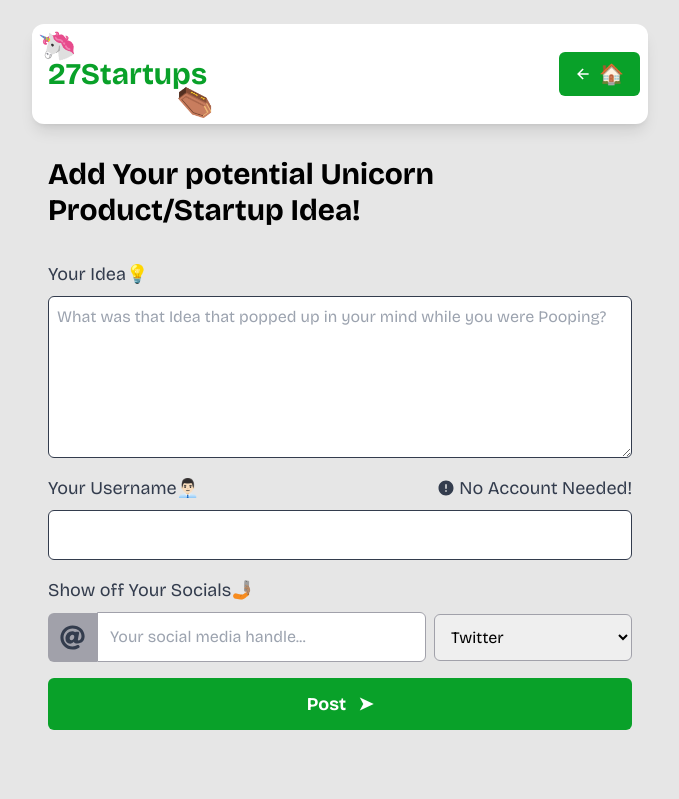
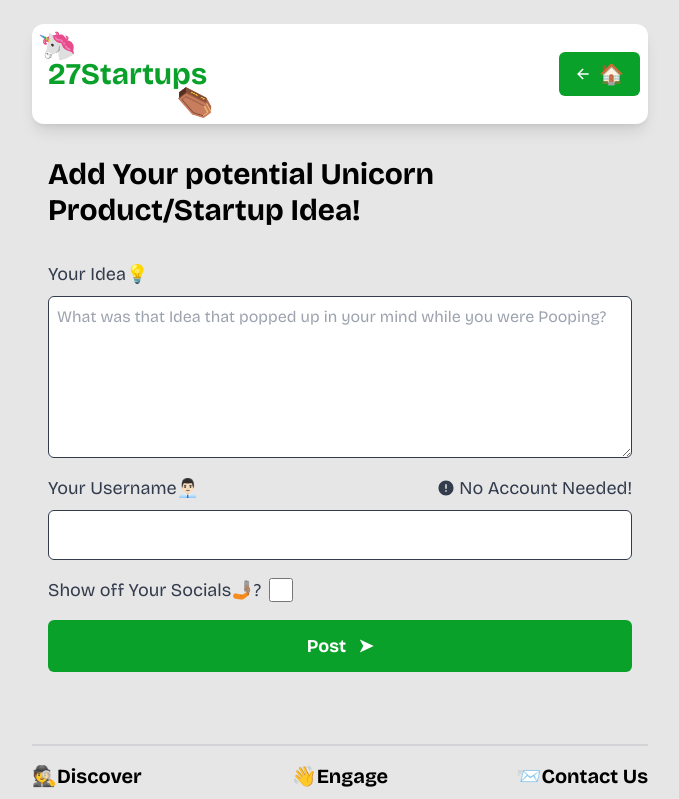
Before and after one commit to nilaachandra/27-Startups, a React (Vite) app: page /add-an-idea in a window 1280 px wide. Shown: the top 799 px of the page, without its empty margins (300-979 px from the left). Built offline with nearby package versions, Linux system fonts and the light colour scheme; no server answers; the database is empty.

Commit message:
anonymous poster logic added, hidding you identity

```diff
--- a/src/Pages/AddPosts.jsx
+++ b/src/Pages/AddPosts.jsx
@@ -8,19 +8,23 @@ import Loader from "../Components/Loader";
 import { useNavigate } from "react-router-dom";
 
 const AddPosts = () => {
-  const navigate = useNavigate()
+  const navigate = useNavigate();
   const { postIdea, loading, error, refetch } = useSupaContext();
   const [description, setDescription] = useState("");
   const [username, setUsername] = useState("");
   const [socialHandle, setSocialHandle] = useState("");
   const [socialType, setSocialType] = useState("Twitter");
+  const [showSocials, setShowSocials] = useState(false); // New state variable
   const [isPosting, setIsPosting] = useState(false);
+
   const handleSubmit = async (e) => {
     e.preventDefault();
+
     let twitter = false;
     let instagram = false;
     let github = false;
 
+    if (showSocials) {
       switch (socialType) {
         case "Twitter":
           twitter = true;
@@ -34,6 +38,7 @@ const AddPosts = () => {
         default:
           break;
       }
+    }
 
     // Show loading state in button
     setIsPosting(true);
@@ -42,7 +47,7 @@ const AddPosts = () => {
       const ideaData = {
         description,
         username,
-        social_username: socialHandle,
+        social_username: showSocials ? socialHandle : null,
         twitter,
         instagram,
         github,
@@ -54,20 +59,22 @@ const AddPosts = () => {
       setUsername("");
       setSocialHandle("");
       setSocialType("Twitter");
+      setShowSocials(false);
       // Reset loading state
       setIsPosting(false);
       // Show success toast
       toast.success("Startup Idea posted successfully!🚀");
-      refetch()
+      refetch();
       setTimeout(() => {
-        navigate('/')
+        navigate("/");
       }, 700);
-
     }, 1500);
   };
-  useEffect(()=>{
+
+  useEffect(() => {
     window.scrollTo(0, 0);
-  },[])
+  }, []);
+
   return (
     <div className="w-full mb-4 lg:p-2 p-1 headfont-regular flex flex-col gap-4">
       <h1 className="text-base lg:text-3xl mb-4 headfont-bold">
@@ -110,9 +117,23 @@ const AddPosts = () => {
           />
         </label>
 
+        <label className="flex items-center  gap-2">
+
+          <span className="lg:text-lg text-sm text-light-text">
+            Show off Your Socials🤳🏽?
+          </span>
+          <input
+            type="checkbox"
+            checked={showSocials}
+            onChange={(e) => setShowSocials(e.target.checked)}
+            className="w-6 h-6"
+          />
+        </label>
+
+        {showSocials && (
           <label htmlFor="social" className="flex flex-col w-full gap-2">
             <span className="lg:text-lg text-sm text-light-text">
-            Show off Your Socials🤳🏽
+              Social Media Handle
             </span>
             <div className="flex items-center w-full flex-col lg:gap-0 gap-3 lg:flex-row">
               <div className="flex items-center w-full">
@@ -140,6 +161,7 @@ const AddPosts = () => {
               </select>
             </div>
           </label>
+        )}
 
         <Button
           type="submit"
```
Lines whose indentation alone changed are shown as unchanged.
